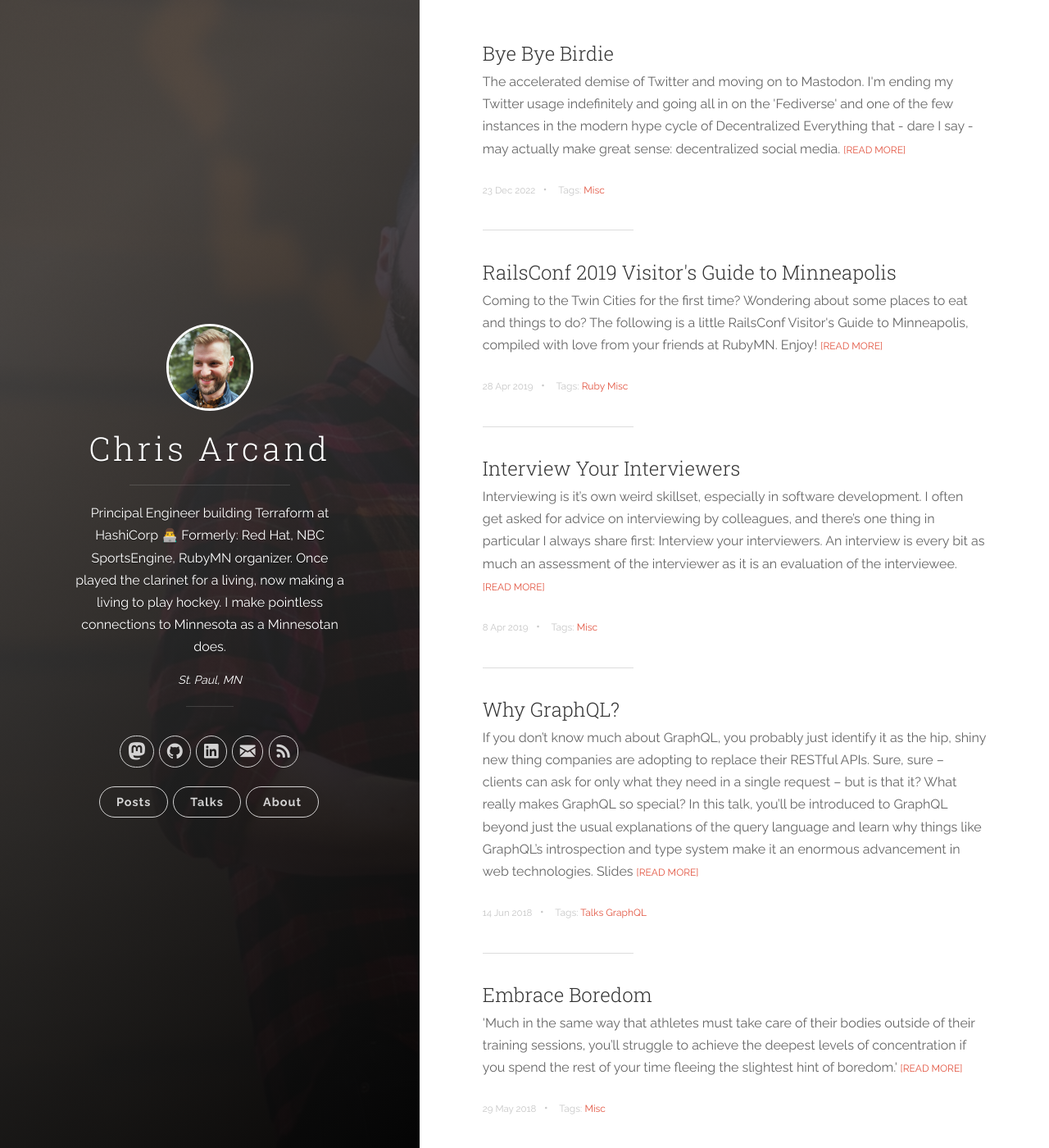
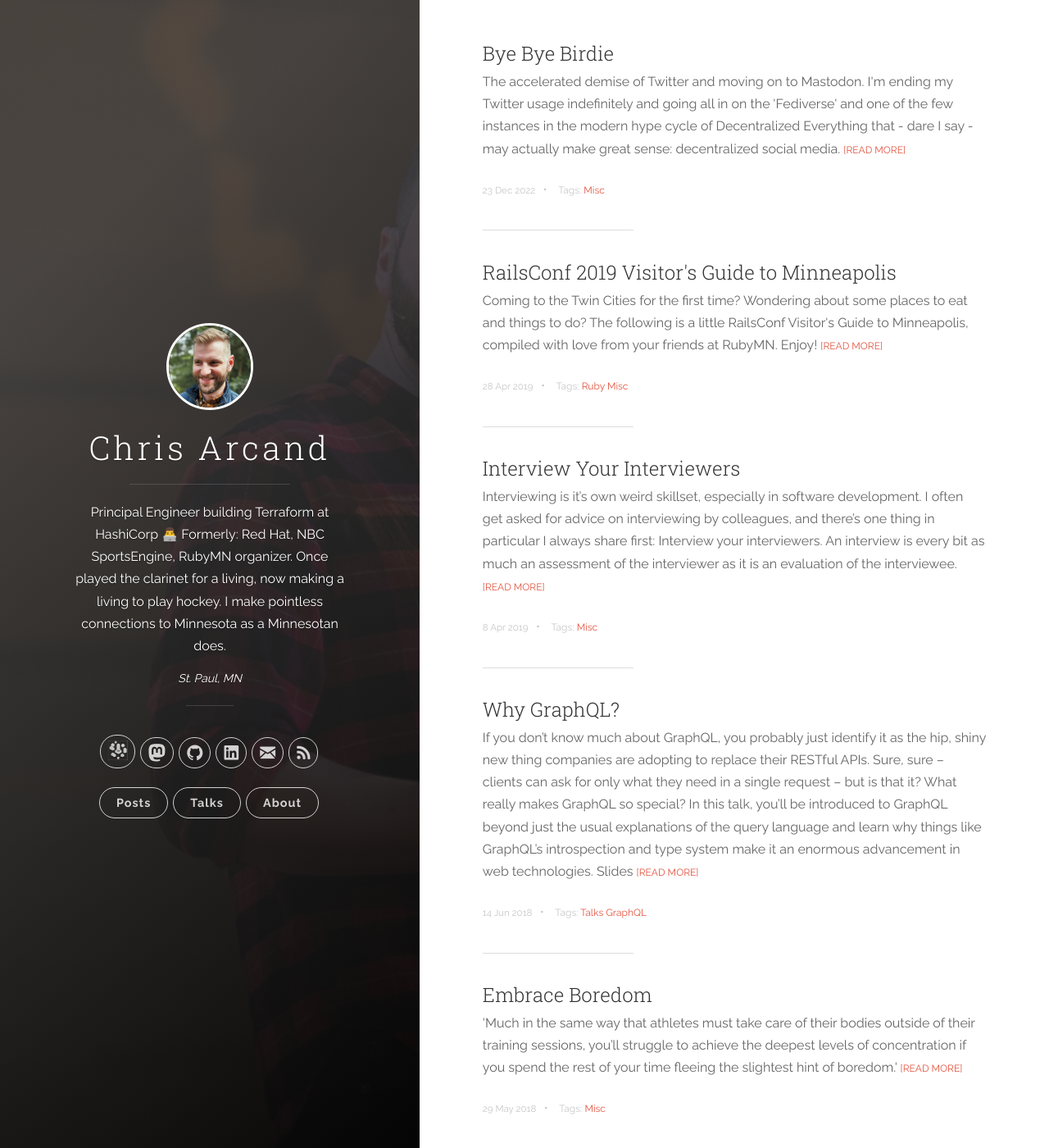
Before and after one commit to chrisarcand/chrisarcand.github.io, a Jekyll site: the page built from index.html, in a window 1280 px wide and 1400 px high. Shown: the whole window at 82% size. Built offline with Jekyll 4.4.1, drawn with Linux system fonts in a browser that asks for light colours; nearby versions of some CDN libraries; the list of posts is cut into pages by our own code.

Commit message:
can i haz bluesky

```diff
--- a/_config.yml
+++ b/_config.yml
@@ -13,6 +13,7 @@ author:
   linkedin_username:   chrisarcand
   mastodon_username:   chrisarcand
   mastodon_instance:   hachyderm.io
+  bluesky_username:    chrisarcand.com
 
 defaults:
   -
--- a/_includes/header.html
+++ b/_includes/header.html
@@ -32,6 +32,16 @@
               </li>
             {% endif %}
 
+            {% if site.author.bluesky_username %}
+              <!-- Bluesky -->
+              <li class="navigation__item">
+                <a rel="me" href="https://bsky.app/profile/{{ site.author.bluesky_username }}" title="@{{ site.author.bluesky_username }} on Bluesky" target="_blank">
+                  <i class="fa-brands fa-bluesky"></i>
+                  <span class="label">Bluesky</span>
+                </a>
+              </li>
+            {% endif %}
+
             {% if site.author.mastodon_username %}
               <!-- Mastodon -->
               <li class="navigation__item">
@@ -41,6 +51,7 @@
                 </a>
               </li>
             {% endif %}
+
 
             {% if site.author.github_username %}
               <!-- GitHub -->
--- a/fontawesome/css/brands.css
+++ b/fontawesome/css/brands.css
@@ -1458,6 +1458,17 @@
 .fa-mastodon:before {
   content: "\f4f6"; }
 
+.fa-bluesky:before {
+  content: "";
+  display: block;
+  height: 24px;
+  width: 24px;
+  background-size: 24px 24px;
+  background-image: url('../../images/blueskylogo.svg');
+  background-repeat: no-repeat;
+}
+
+
 .fa-airbnb:before {
   content: "\f834"; }
 
```
Also changed, not shown: images/blueskylogo.svg (added).
